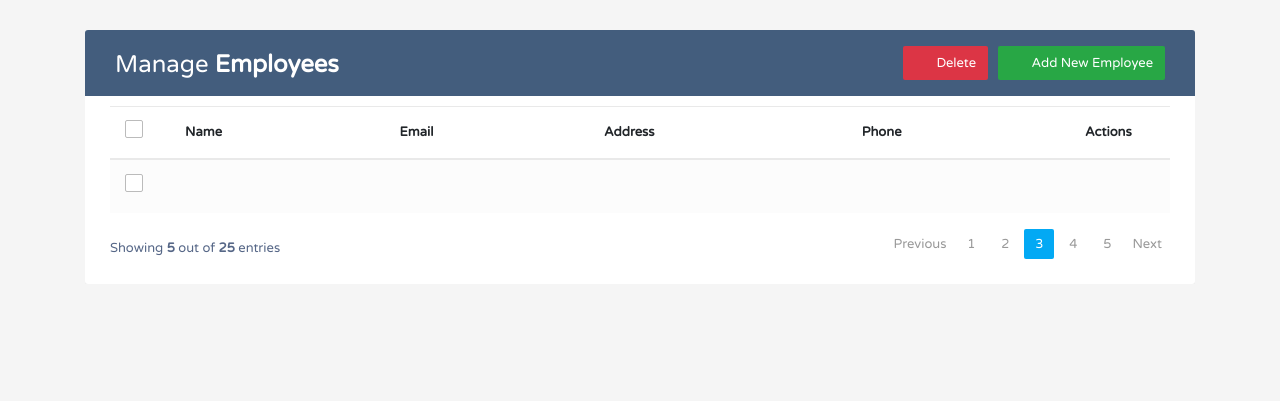
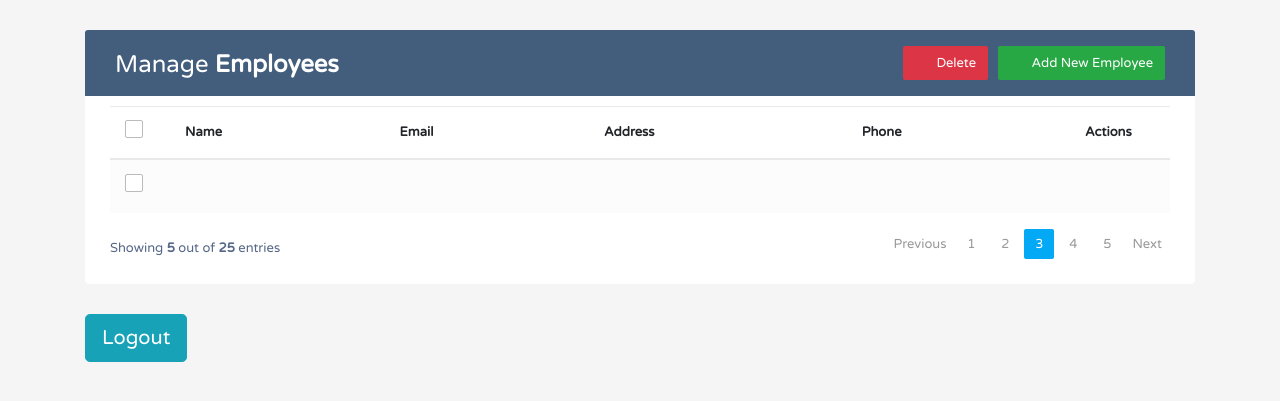
Before and after one commit to sakib-10095/crud-operations, a Django app: page / in a window 1280 px wide. Shown: the top 401 px of the page. Run offline with Django 4.2, Linux system fonts and the light colour scheme; some libraries are stand-ins or nearby versions.

Commit message:
simple change homepage

```diff
--- a/project/templates/home.html
+++ b/project/templates/home.html
@@ -420,5 +420,10 @@
 		</div>
 	</div>
 </div>
+<div class="container">
+    <a href="" class="btn btn-info btn-lg">
+        <span class="glyphicon glyphicon-log-out">Logout</span>
+      </a>
+
 </body>
 </html>
```
